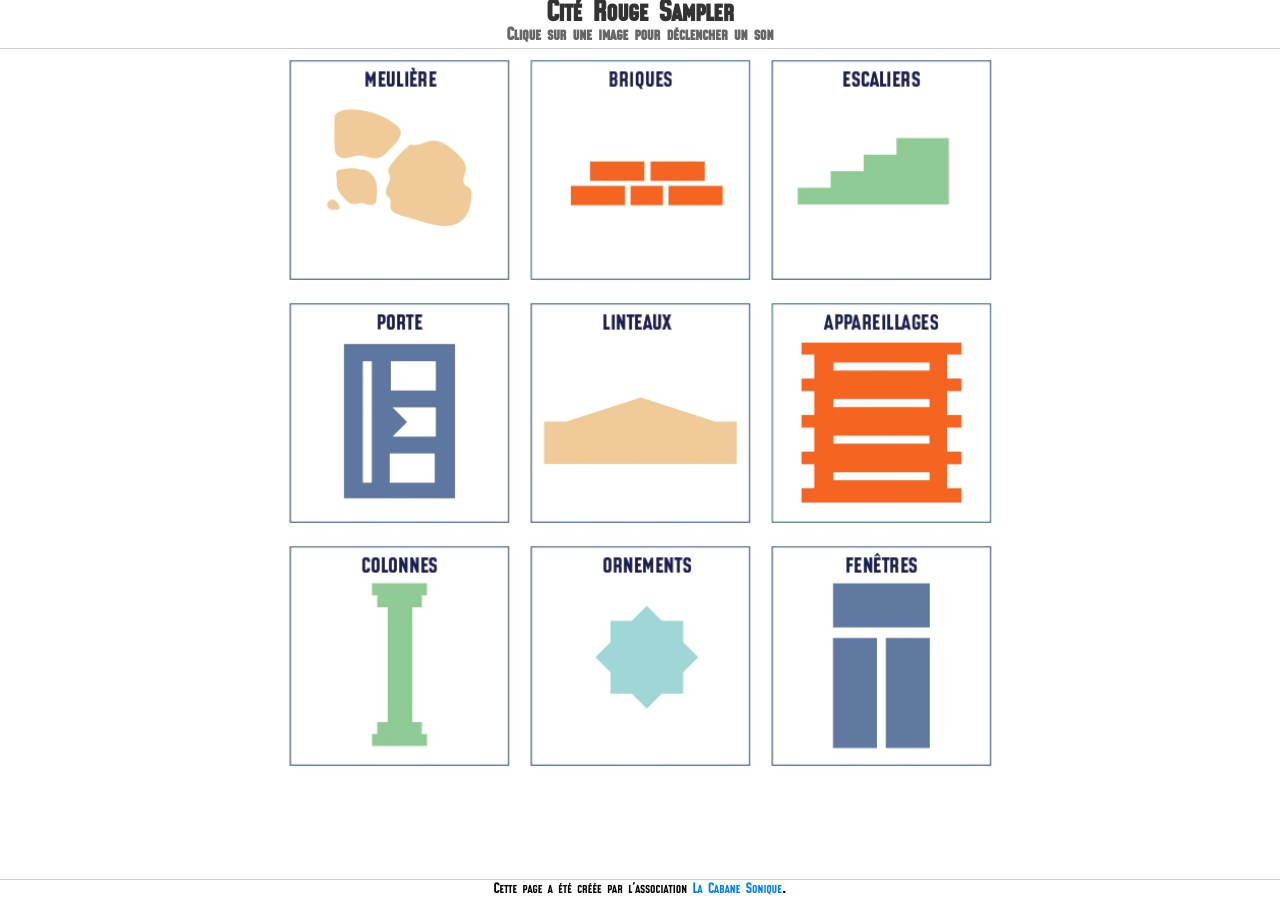
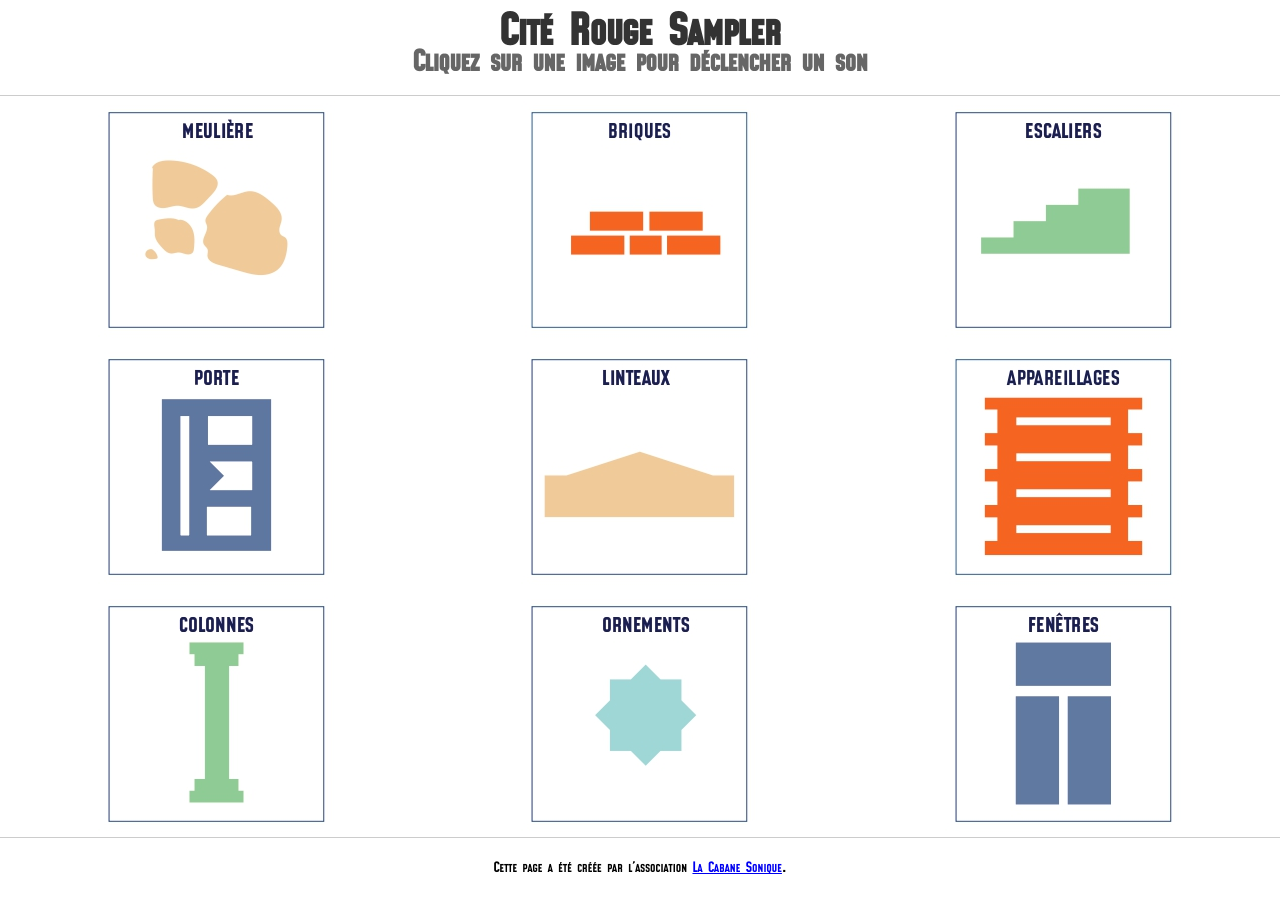
Before and after one commit to lacabanesonique/lacabanesonique.github.io, a Jekyll site: the page sampler-online/index.html, which Jekyll copies as it is, in a window 1280 px wide. Built offline with Jekyll 4.4.1, drawn with Linux system fonts in a browser that asks for light colours.

Commit message:
update website

```diff
--- a/sampler-online/index.html
+++ b/sampler-online/index.html
@@ -9,7 +9,7 @@
 <body>
     <header>
         <h1>Cité Rouge Sampler</h1>
-        <h2>Clique sur une image pour déclencher un son</h2>
+        <h2>Cliquez sur une image pour déclencher un son</h2>
     </header>
 
     <div class="main-container">
--- a/sampler-online/style.css
+++ b/sampler-online/style.css
@@ -1,7 +1,7 @@
 /* Définition de la police locale */
 @font-face {
     font-family: 'OrdinaireNormal';
-    src: url('font/ORDINAIRENORMAL.otf') format('opentype'); /* Spécifie le format de la police */
+    src: url('font/ORDINAIRENORMAL.otf') format('opentype');
     font-weight: normal;
     font-style: normal;
 }
@@ -9,19 +9,19 @@
 /* Style global du body */
 body {
     display: flex;
-    flex-direction: column; /* Permet d'utiliser l'espace vertical */
-    min-height: 100vh; /* Assure que le body occupe au moins la hauteur de l'écran */
+    flex-direction: column;
+    min-height: 100vh;
     margin: 0;
-    background-color: #fff; /* Fond blanc pour tout le body */
-    font-family: 'OrdinaireNormal', sans-serif; /* Application de la police */
+    background-color: #fff;
+    font-family: 'OrdinaireNormal', sans-serif;
 }
 
 /* Style du header */
 header {
     text-align: center;
-    padding: 5px; /* Réduit le padding autour du texte */
-    background-color: #fff; /* Fond blanc pour le header */
-    border-bottom: 1px solid #ccc; /* Bordure inférieure pour séparer le header du contenu */
+    padding: 20px;
+    background-color: #fff;
+    border-bottom: 1px solid #ccc;
     width: 100%;
     box-sizing: border-box;
 }
@@ -29,111 +29,77 @@ header {
 /* Style du titre et sous-titre */
 header h1 {
     margin: 0;
-    font-size: 2em; /* Réduit légèrement la taille du titre */
-    color: #333; /* Couleur du texte */
+    font-size: 3em; /* Taille du titre */
+    color: #333;
 }
 
 header h2 {
-    margin: 5px 0 0; /* Réduit la marge au-dessus du sous-titre */
-    font-size: 1.2em; /* Réduit légèrement la taille du sous-titre */
-    color: #666; /* Couleur du texte */
+    margin: 5px 0 0;
+    font-size: 2em; /* Taille du sous-titre */
+    color: #666;
 }
 
 /* Conteneur principal pour centrer la grille */
 .main-container {
     display: flex;
-    flex-direction: column; /* Alignement vertical */
-    align-items: center; /* Centre horizontalement */
-    justify-content: flex-start; /* Centre verticalement */
-    flex: 1; /* Permet de remplir l'espace disponible */
-    margin: 0; /* Enlever la marge pour utiliser tout l'espace */
-    padding: 0; /* Enlever le padding pour maximiser l'espace */
+    flex-direction: column;
+    justify-content: center; /* Centre la matrice */
+    flex: 1;
+    padding: 0 10px; /* Espace latéral */
     box-sizing: border-box;
-}
-
-/* Style des conteneurs d'images */
-.container {
-    text-align: center;
 }
 
 /* Style principal de la grille */
 .wrapper {
     display: grid;
-    grid-template-columns: repeat(3, 1fr); /* Trois colonnes égales */
-    grid-template-rows: repeat(3, 1fr); /* Trois lignes égales */
-    gap: 2px; /* Espacement uniforme entre les colonnes et les lignes */
-    max-width: 100vw; /* Utiliser la largeur de l'écran */
-    max-height: calc(100vh - 120px); /* Ajuster en fonction de la hauteur du header et footer */
-    overflow: hidden; /* Empêche le débordement */
-    box-sizing: border-box;
+    grid-template-columns: repeat(3, 1fr);
+    gap: 10px; /* Espace uniforme entre les images */
+    width: 100%; /* Utiliser toute la largeur */
+    height: auto; /* Permet à la grille de s'adapter au contenu */
+}
+
+/* Style des conteneurs d'images */
+.container {
+    display: flex;
+    justify-content: center;
+    align-items: center;
+    overflow: hidden; /* Cacher le débordement */
 }
 
 /* Style des images */
 img {
-    width: 100%;
-    height: 100%; /* Prend toute la hauteur du conteneur */
-    object-fit: cover; /* S'assure que l'image couvre entièrement le conteneur */
+    max-width: 100%;
+    max-height: 100%;
+    object-fit: contain; /* Contenir l'image sans la couper */
     cursor: pointer;
-    border-radius: 4px; /* Coins arrondis plus petits pour un effet plus subtil */
-    transition: transform 0.2s ease-in-out; /* Transition fluide pour les effets */
-}
-
-/* Animation de pulsation */
-@keyframes pulse {
-    0% {
-        transform: scale(1);
-        box-shadow: 0 0 0 rgba(0, 0, 0, 0);
-    }
-    50% {
-        transform: scale(1.1);
-        box-shadow: 0 0 15px rgba(0, 0, 0, 0.3);
-    }
-    100% {
-        transform: scale(1);
-        box-shadow: 0 0 0 rgba(0, 0, 0, 0);
-    }
-}
-
-/* Classe d'animation pour les images */
-.animate {
-    animation: pulse 0.3s ease-in-out;
+    transition: transform 0.2s ease-in-out;
 }
 
 /* Style du footer */
 footer {
     text-align: center;
-    padding: 5px; /* Réduire le padding pour le footer */
-    background-color: #fff; /* Fond blanc pour le footer */
-    border-top: 1px solid #ccc; /* Bordure supérieure pour séparer le footer du contenu */
+    padding: 10px;
+    background-color: #fff;
+    border-top: 1px solid #ccc;
     width: 100%;
     box-sizing: border-box;
-    font-family: 'OrdinaireNormal', sans-serif; /* Application de la police au footer */
-}
-
-/* Style du texte dans le footer */
-footer p {
-    margin: 0;
-    font-size: 16px; /* Augmente la taille de la police pour le texte dans le footer */
-}
-
-footer a {
-    color: #007BFF; /* Couleur du lien */
-    text-decoration: none; /* Retirer le soulignement par défaut */
-}
-
-footer a:hover {
-    text-decoration: underline; /* Soulignement au survol */
 }
 
 /* Media Queries pour différentes tailles d'écran */
-
-/* Écrans de téléphone (portrait) */
 @media (max-width: 600px) {
-    .wrapper {
-        gap: 2px; /* Réduire l'espacement entre les images */
+    header, footer {
+        padding: 10px; /* Ajustement pour les petits écrans */
     }
 
-    header, footer {
-        padding: 5px; /* Réduire le padding */
+    header h1 {
+        font-size: 2em; /* Ajuster la taille sur mobile */
+    }
+
+    header h2 {
+        font-size: 1.5em; /* Ajuster la taille sur mobile */
+    }
+
+    .wrapper {
+        gap: 5px; /* Réduire l'espacement entre les images sur mobile */
     }
 }
```
